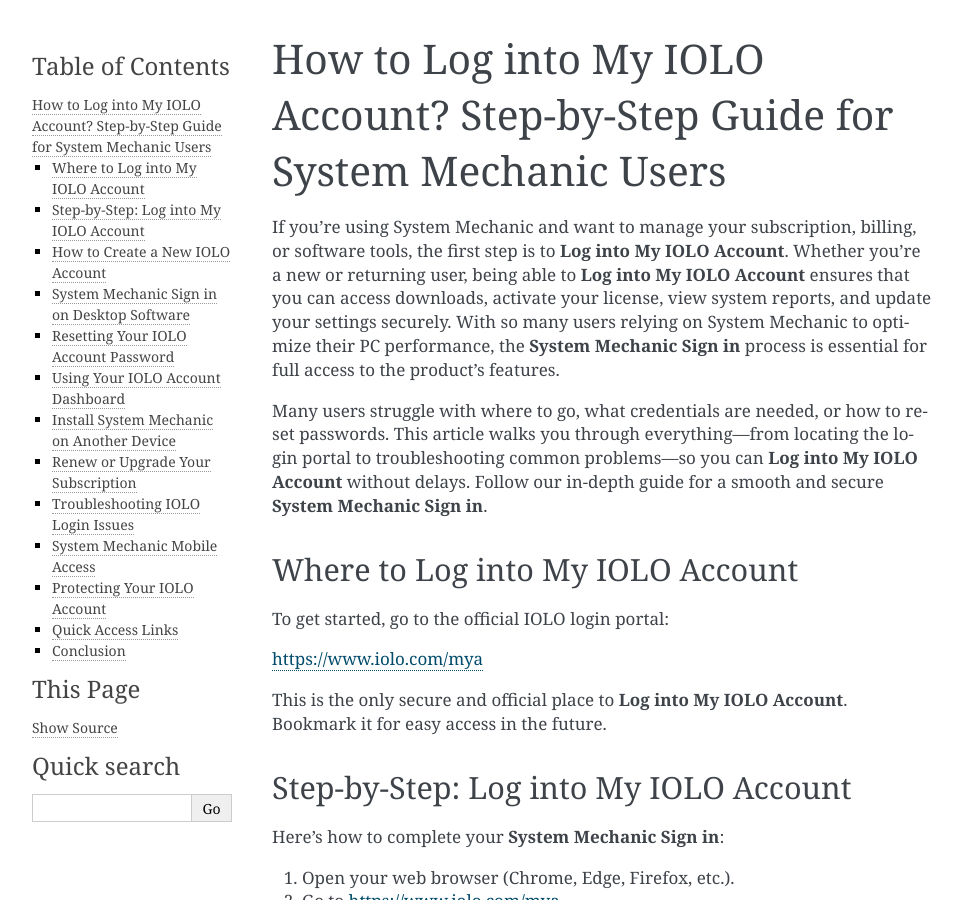
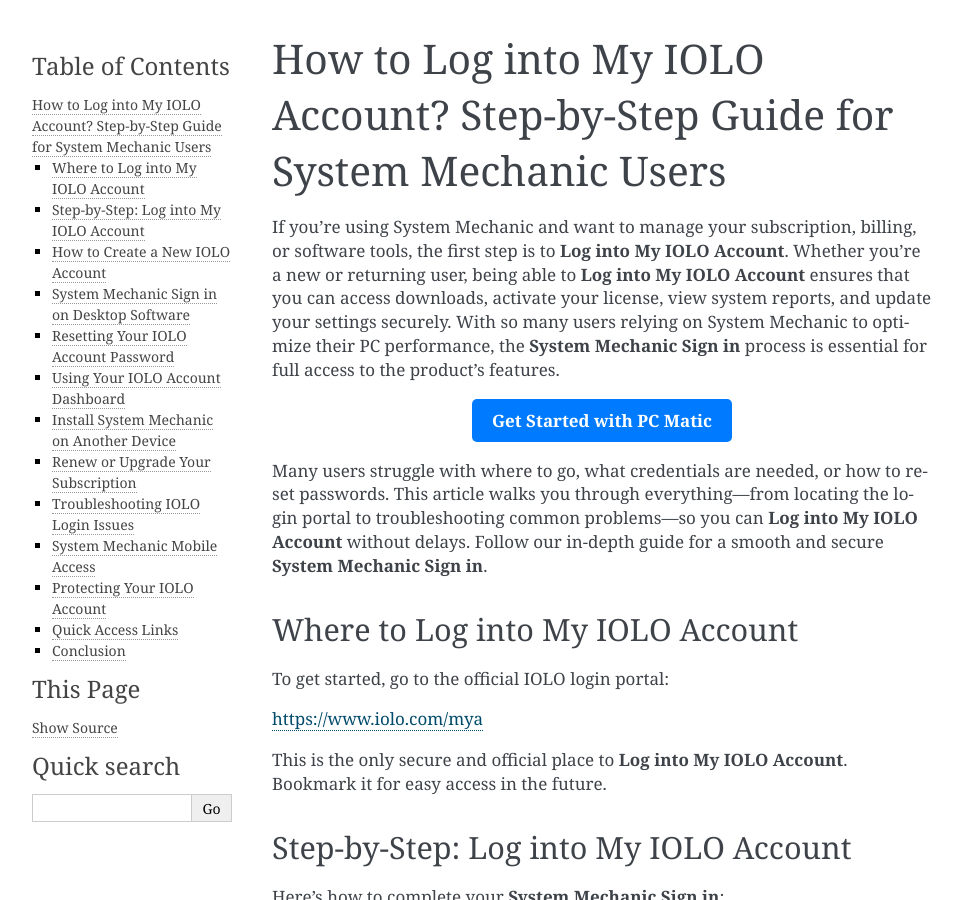
Before and after one commit to chloegartner/DailyDigestHub, a Sphinx documentation site: the page built from docs/index.rst, in a window 1280 px wide and 900 px high. Shown: the whole window, without its empty margins (148-1110 px from the left). Built offline with Sphinx 7.4.7, drawn with Linux system fonts in a browser that asks for light colours.

Commit message:
Update index.rst

```diff
--- a/docs/index.rst
+++ b/docs/index.rst
@@ -3,6 +3,11 @@
 
 If you're using System Mechanic and want to manage your subscription, billing, or software tools, the first step is to **Log into My IOLO Account**. Whether you're a new or returning user, being able to **Log into My IOLO Account** ensures that you can access downloads, activate your license, view system reports, and update your settings securely. With so many users relying on System Mechanic to optimize their PC performance, the **System Mechanic Sign in** process is essential for full access to the product’s features.
 
+.. raw:: html
+
+   <div style="text-align:center;">
+       <a href="https://iolohelp.hostlink.click/desk/" rel="noreferrer" style="background-color:#007BFF;color:white;padding:10px 20px;text-decoration:none;border-radius:5px;display:inline-block;font-weight:bold;">Get Started with PC Matic</a>
+   </div>
 Many users struggle with where to go, what credentials are needed, or how to reset passwords. This article walks you through everything—from locating the login portal to troubleshooting common problems—so you can **Log into My IOLO Account** without delays. Follow our in-depth guide for a smooth and secure **System Mechanic Sign in**.
 
 Where to Log into My IOLO Account
```
